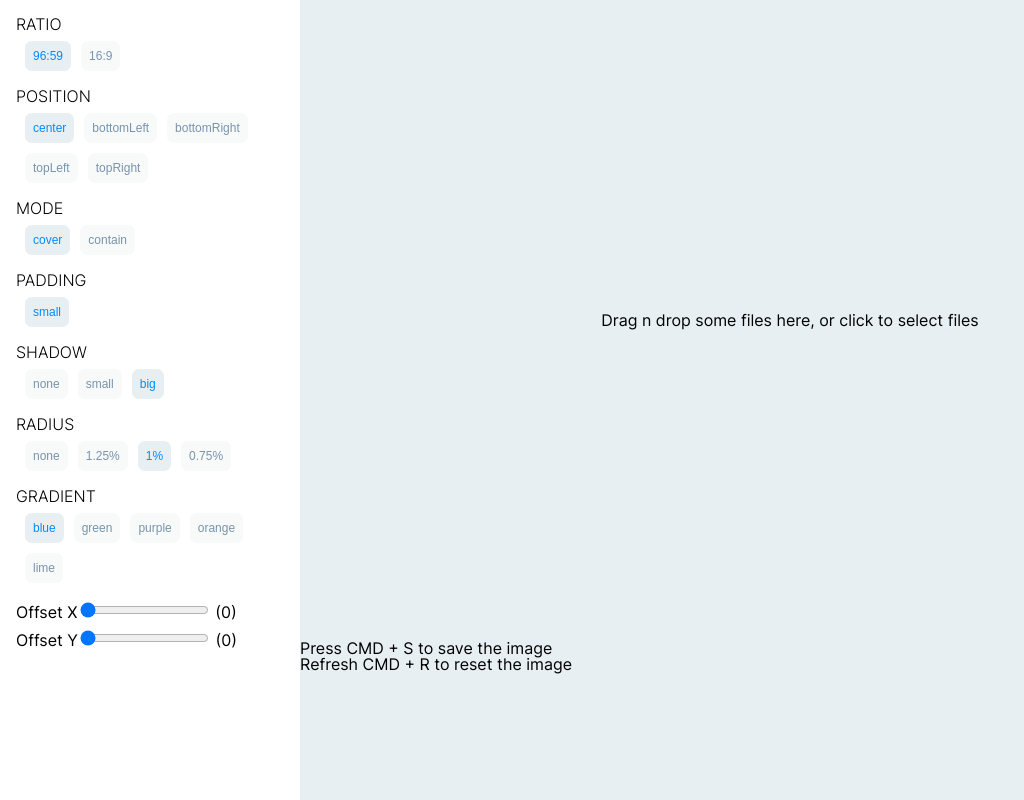
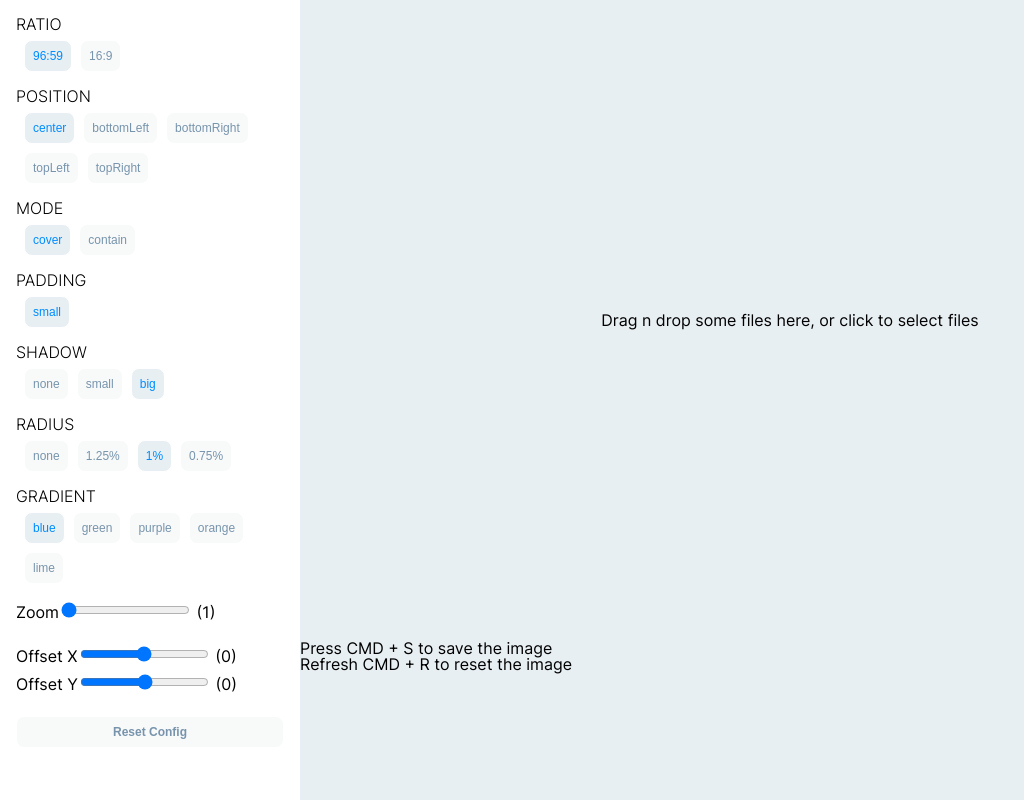
Before and after one commit to caisy-io/snicer, a Next.js app: page / in a window 1280 px wide. Shown: the whole page, without its empty margins (0-1024 px from the left). Built offline with nearby package versions, Linux system fonts and the light colour scheme.

Commit message:
chore: added wip zoom
chore: added wip zoom

```diff
--- a/src/components/control-area/ControlArea.tsx
+++ b/src/components/control-area/ControlArea.tsx
@@ -8,11 +8,6 @@ interface IControlArea{
 }
 
 export const ControlArea: React.FC <IControlArea> = ({ ...props }) => {
-  if (typeof window !== "undefined") {
-    console.log(`ControlArea props: `, props);
-  }
-  const { images } = useStore();
-
   return (
     <SControlArea>
       <div>
--- a/src/components/image-area/ImageArea.tsx
+++ b/src/components/image-area/ImageArea.tsx
@@ -7,9 +7,6 @@ interface IImageArea{
 }
 
 export const ImageArea: React.FC <IImageArea> = ({ ...props }) => {
-  if (typeof window !== "undefined") {
-    console.log(`ImageArea props: `, props);
-  }
   return (
     <SImageArea>
       {props.children}
--- a/src/components/image-preview/ImagePreview.tsx
+++ b/src/components/image-preview/ImagePreview.tsx
@@ -10,10 +10,7 @@ interface IImagePreview {
 }
 
 export const ImagePreview: React.FC<IImagePreview> = ({ ...props }) => {
-  if (typeof window !== "undefined") {
-    console.log(`ImagePreview props: `, props);
-  }
-  const { images, config } = useStore();
+  const { images, config, imageResolution, setImageResolution } = useStore();
 
   // console.log(` config`, config);
   if (!images[0] || !config.ratio.value) return null;
@@ -25,15 +22,29 @@ export const ImagePreview: React.FC<IImagePreview> = ({ ...props }) => {
           <SImagePreview
             config={config}
             targetWidth={4096}
+            imageResolution={imageResolution}
             id={"image_preview_4k"}
           >
             <div className="container">
-              <img src={images[0].url}></img>
+              <img
+                src={images[0].url}
+                onLoad={(event) => {
+                  const image = event.target as HTMLImageElement;
+                  setImageResolution({
+                    height: image.naturalHeight,
+                    width: image.naturalWidth,
+                  });
+                }}
+              ></img>
             </div>
           </SImagePreview>
         </SImagePreviewHiddenRenderContainer>
         <SImagePreviewCenterWrapper>
-          <SImagePreview config={config} targetWidth={720}>
+          <SImagePreview
+            config={config}
+            targetWidth={720}
+            imageResolution={imageResolution}
+          >
             <div className="container">
               <img src={images[0].url}></img>
             </div>
--- a/src/components/image-preview/styles/SImagePreview.tsx
+++ b/src/components/image-preview/styles/SImagePreview.tsx
@@ -1,9 +1,11 @@
 import styled, { css } from "styled-components";
 import { IConfig } from "../../../constants/config/types";
+import { IImageResolution } from "../../../context/store";
 
 interface ISImagePreview {
   config: IConfig;
   targetWidth: number;
+  imageResolution?: IImageResolution;
 }
 
 const getValuesFromProps = ({ config, targetWidth }: ISImagePreview) => {
@@ -73,7 +75,22 @@ const CSSRoot = css<ISImagePreview>`
 `;
 
 const CSSContainer = css<ISImagePreview>`
-  width: 100%;
+  ${(props) => {
+    console.log(` props.imageResolution`, !!props.imageResolution, props.imageResolution && props.imageResolution.height > props.imageResolution.width);
+    if (
+      props.imageResolution &&
+      props.imageResolution.height > props.imageResolution.width
+    ) {
+      return css`
+        height: 100%;
+      `;
+    } else {
+      return css`
+        width: 100%;
+      `;
+    }
+  }};
+
   ${(props) => {
     if (props.config.mode == "cover") {
       return css<ISImagePreview>`
@@ -104,6 +121,17 @@ const CSSContainer = css<ISImagePreview>`
 
 const CSSImage = css<ISImagePreview>`
   object-fit: ${(props) => props.config.mode};
+   ${(props) => {
+     if (props.config.zoom == 1) {
+       return "";
+     }
+
+     const offset = `${props.config.offset[props.config.position]}`.split(
+       " "
+     )[1];
+
+     return `transform: scale(${props.config.zoom}) translateY(${offset})`;
+   }};
   background-color: red;
   height: 100%;
   width: 100%;
--- a/src/components/sidebar-offset/SidebarOffset.tsx
+++ b/src/components/sidebar-offset/SidebarOffset.tsx
@@ -10,7 +10,6 @@ export const SidebarOffset: FC<ISidebarOffset> = ({ ...props }) => {
   const { config, setConfig } = useStore();
 
   const currentString = config.offset[config.position];
-  console.log(` currentString`, currentString);
   const x = currentString.split(" ")[0].replace("%", "");
   const y = currentString.split(" ")[1].replace("%", "");
 
@@ -40,7 +39,7 @@ export const SidebarOffset: FC<ISidebarOffset> = ({ ...props }) => {
         <label htmlFor="xOffset">Offset X</label>
         <input
           type="range"
-          min="0"
+          min="-100"
           max="100"
           value={x}
           onChange={onChangeX}
@@ -52,7 +51,7 @@ export const SidebarOffset: FC<ISidebarOffset> = ({ ...props }) => {
         <label htmlFor="yOffset">Offset Y</label>
         <input
           type="range"
-          min="0"
+          min="-100"
           max="100"
           onChange={onChangeY}
           value={y}
--- /dev/null
+++ b/src/components/sidebar-zoom/SidebarZoom.tsx
@@ -0,0 +1,36 @@
+import React, { FC } from "react";
+import { useStore } from "../../context/store";
+import { SSidebarZoom } from "./styles/SSidebarZoom";
+
+interface ISidebarOffset {
+  children?: React.ReactNode;
+}
+
+export const SidebarZoom: FC<ISidebarOffset> = ({ ...props }) => {
+  const { config, setConfig } = useStore();
+
+  const onChange = (e: React.ChangeEvent<HTMLInputElement>) => {
+    setConfig((curr) => ({
+      ...curr,
+      zoom: parseFloat(e.target.value) / 100,
+    }));
+  };
+
+  return (
+    <SSidebarZoom>
+      <div>
+        <label htmlFor="zoom">Zoom</label>
+        <input
+          type="range"
+          min="100"
+          max="300"
+          value={config.zoom * 100}
+          onChange={onChange}
+          id="zoom"
+        />
+        {" "}({config.zoom})
+      </div>
+
+    </SSidebarZoom>
+  );
+};
--- /dev/null
+++ b/src/components/sidebar-zoom/styles/SSidebarZoom.tsx
@@ -0,0 +1,29 @@
+import styled, { css } from "styled-components";
+import {
+  MIN_SILVER,
+  MIN_GOLD,
+  MIN_PLATINUM,
+  MIN_DIAMOND,
+} from "../../../constants/styles/mediaquerys";
+
+const Bronze = css`
+  > div {
+    margin-bottom: 8px;
+  }
+`;
+
+const Silver = css``;
+
+const Gold = css``;
+
+const Platinum = css``;
+
+const Diamond = css``;
+
+export const SSidebarZoom = styled.div`
+  ${Bronze}
+  ${MIN_SILVER`${Silver}`};
+  ${MIN_GOLD`${Gold}`};
+  ${MIN_PLATINUM`${Platinum}`};
+  ${MIN_DIAMOND`${Diamond}`};
+`;
--- a/src/components/sidebar/Sidebar.tsx
+++ b/src/components/sidebar/Sidebar.tsx
@@ -12,6 +12,8 @@ import {
 import { useStore } from "../../context/store";
 import { SidebarOffset } from "../sidebar-offset/SidebarOffset";
 import { SidebarSection } from "../sidebar-section/SidebarSection";
+import { SSidebarSectionButton } from "../sidebar-section/styles/SSidebarSectionButton";
+import { SidebarZoom } from "../sidebar-zoom/SidebarZoom";
 import { SSidebar } from "./styles/SSidebar";
 
 interface ISidebar {
@@ -19,7 +21,7 @@ interface ISidebar {
 }
 
 export const Sidebar: React.FC<ISidebar> = ({ ...props }) => {
-  const { config } = useStore();
+  const { config, resetConfig } = useStore();
 
   return (
     <SSidebar>
@@ -52,8 +54,9 @@ export const Sidebar: React.FC<ISidebar> = ({ ...props }) => {
         optionKey={"gradient"}
         options={GRADIENT_OPTIONS}
       ></SidebarSection>
-
+      <SidebarZoom></SidebarZoom>
       {config.mode == "cover" ? <SidebarOffset></SidebarOffset> : null}
+      <SSidebarSectionButton onClick={() => {resetConfig()}}>Reset Config</SSidebarSectionButton>
     </SSidebar>
   );
 };
--- a/src/constants/config/constants.ts
+++ b/src/constants/config/constants.ts
@@ -128,7 +128,8 @@ export const DEFAULT_CONFIG: IConfig = {
   position: DEFAULT_POSITION,
   radius: DEFAULT_RADIUS,
   offset: DEFAULT_OFFSET,
-  mode: DEFAULT_MODE
+  mode: DEFAULT_MODE,
+  zoom: 1,
 };
 
 export const KEYBINDINGS = {
--- a/src/constants/config/types.d.ts
+++ b/src/constants/config/types.d.ts
@@ -35,5 +35,6 @@ export interface IConfig {
   position: IPosition;
   ratio: INumberValue;
   offset: IValuePositiond<string>;
+  zoom: number;
   mode: IMode;
 }
--- a/src/context/store.tsx
+++ b/src/context/store.tsx
@@ -17,6 +17,10 @@ export interface IImage {
   url: any;
   blob?: any;
 }
+export interface IImageResolution {
+  width: number;
+  height: number;
+}
 
 export interface IStore {
   config: IConfig;
@@ -25,6 +29,9 @@ export interface IStore {
   setImages: React.Dispatch<React.SetStateAction<IImage[]>>;
   onImageSave: () => void;
   onImageReset: () => void;
+  resetConfig: () => void;
+  setImageResolution: React.Dispatch<React.SetStateAction<IImageResolution | undefined>>;
+  imageResolution?: IImageResolution
 }
 
 const StoreProviderContext = createContext<IStore>({} as any);
@@ -37,11 +44,16 @@ export const StoreProvider: FC<{
   children?: React.ReactNode;
 }> = ({ children }) => {
   const [config, setConfigLocal] = useState<IConfig>(DEFAULT_CONFIG);
+  const [imageResolution, setImageResolution] = useState<IImageResolution | undefined>(undefined);
   const [images, setImages] = useState<IImage[]>([]);
   // const [finalImage, setFinalImage] = useState<IImage | null>(null);
 
   const onImageReset = () => {
     setImages([]);
+  };
+
+  const resetConfig = () => {
+    setConfigLocal(DEFAULT_CONFIG);
   };
 
   const setConfig = (setC: (x: IConfig) => IConfig) => {
@@ -102,6 +114,9 @@ export const StoreProvider: FC<{
         images,
         onImageSave,
         onImageReset,
+        setImageResolution,
+        resetConfig,
+        imageResolution
       }}
     >
       {children}
```
